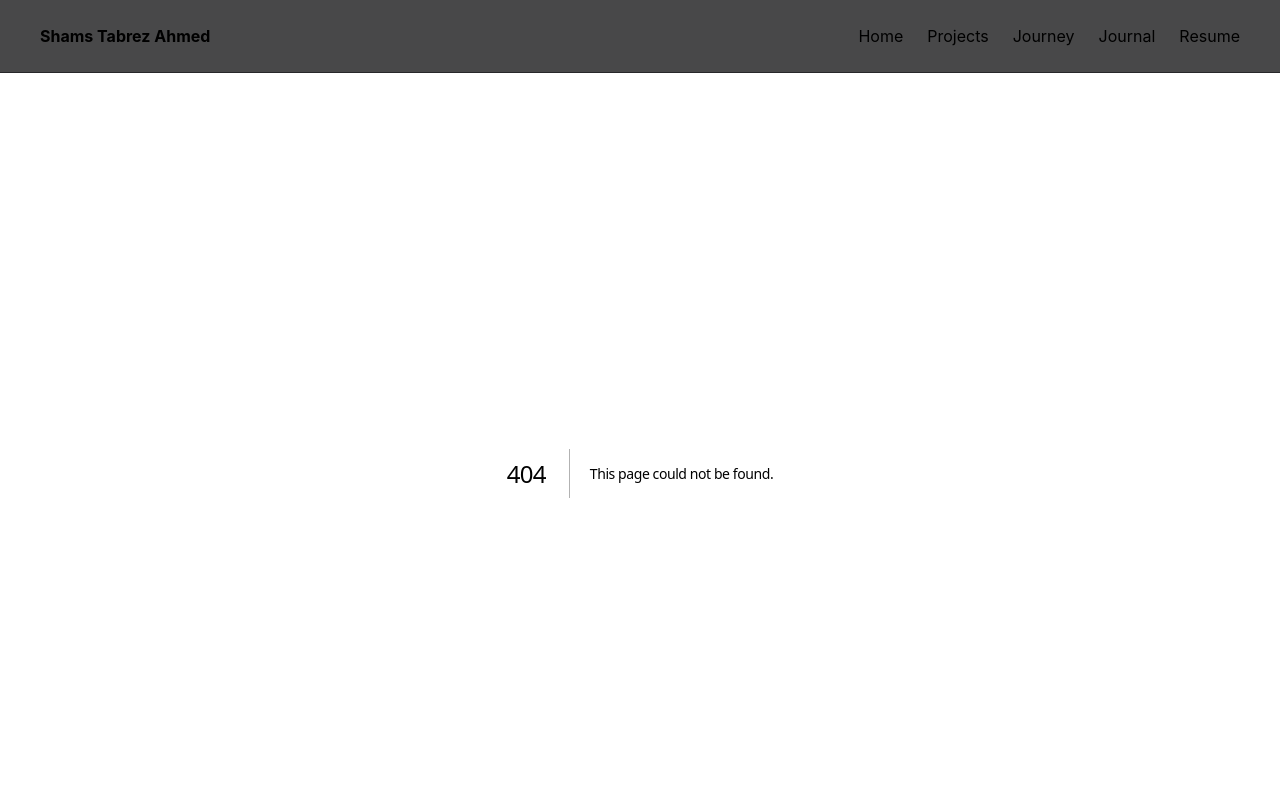
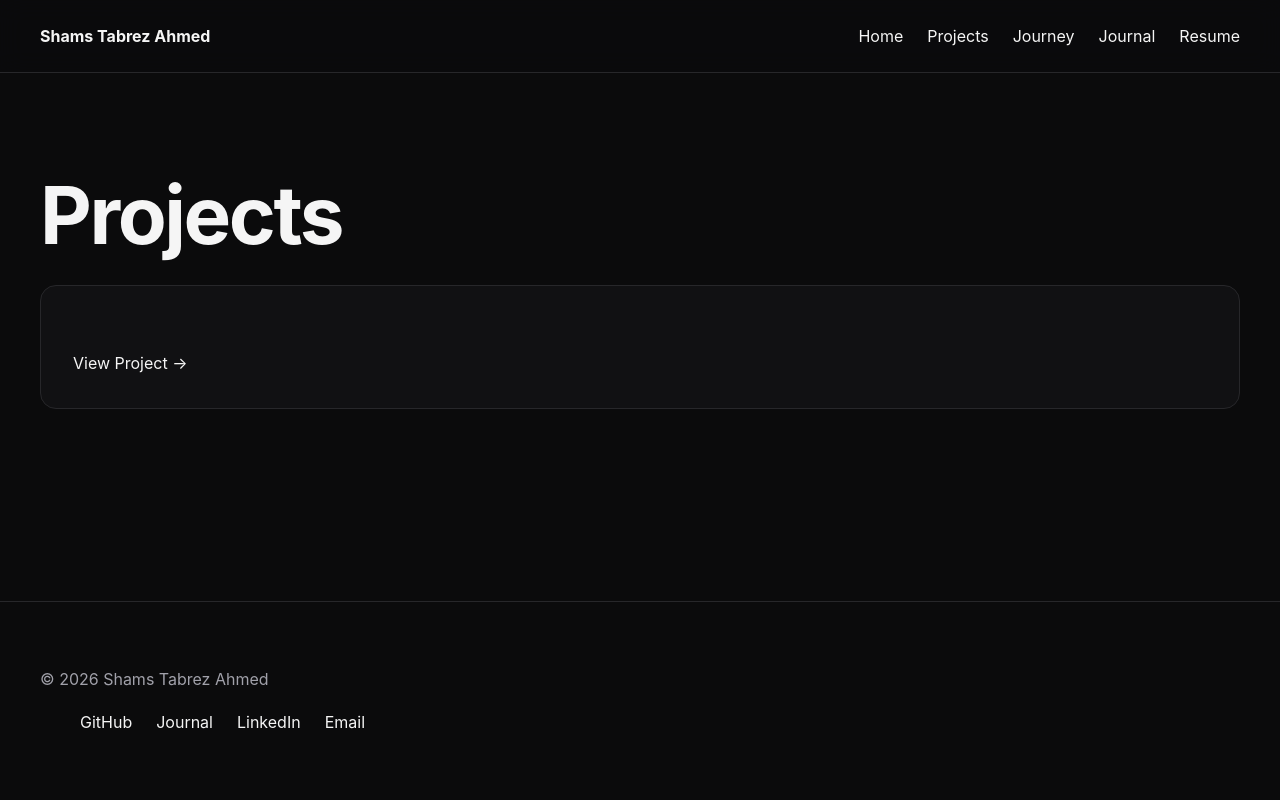
Before and after one commit to seucra/seucra.github.io, a Next.js app: page /projects in a window 1280 px wide. Before the commit this address had no page. Shown: the top 800 px of the page. Built offline with nearby package versions, Linux system fonts and the light colour scheme.

Commit message:
feat(projects): implement projects listing

```diff
--- /dev/null
+++ b/src/app/projects/page.tsx
@@ -0,0 +1,45 @@
+import Heading from "@/components/ui/Heading";
+import Section from "@/components/ui/Section";
+import Stack from "@/components/ui/Stack";
+import Link from "@/components/ui/Link";
+
+import { getProjects } from "@/lib/projects";
+
+export default function ProjectsPage() {
+  const projects = getProjects();
+
+  return (
+    <Section>
+      <Stack>
+
+        <Heading level={1}>
+          Projects
+        </Heading>
+
+        {projects.map((project) => (
+
+          <article
+            key={project.slug}
+            className="featured-project"
+          >
+
+            <Heading level={3}>
+              {project.title}
+            </Heading>
+
+            <p>
+              {project.summary}
+            </p>
+
+            <Link href={`/projects/${project.slug}`}>
+              View Project →
+            </Link>
+
+          </article>
+
+        ))}
+
+      </Stack>
+    </Section>
+  );
+}
```
